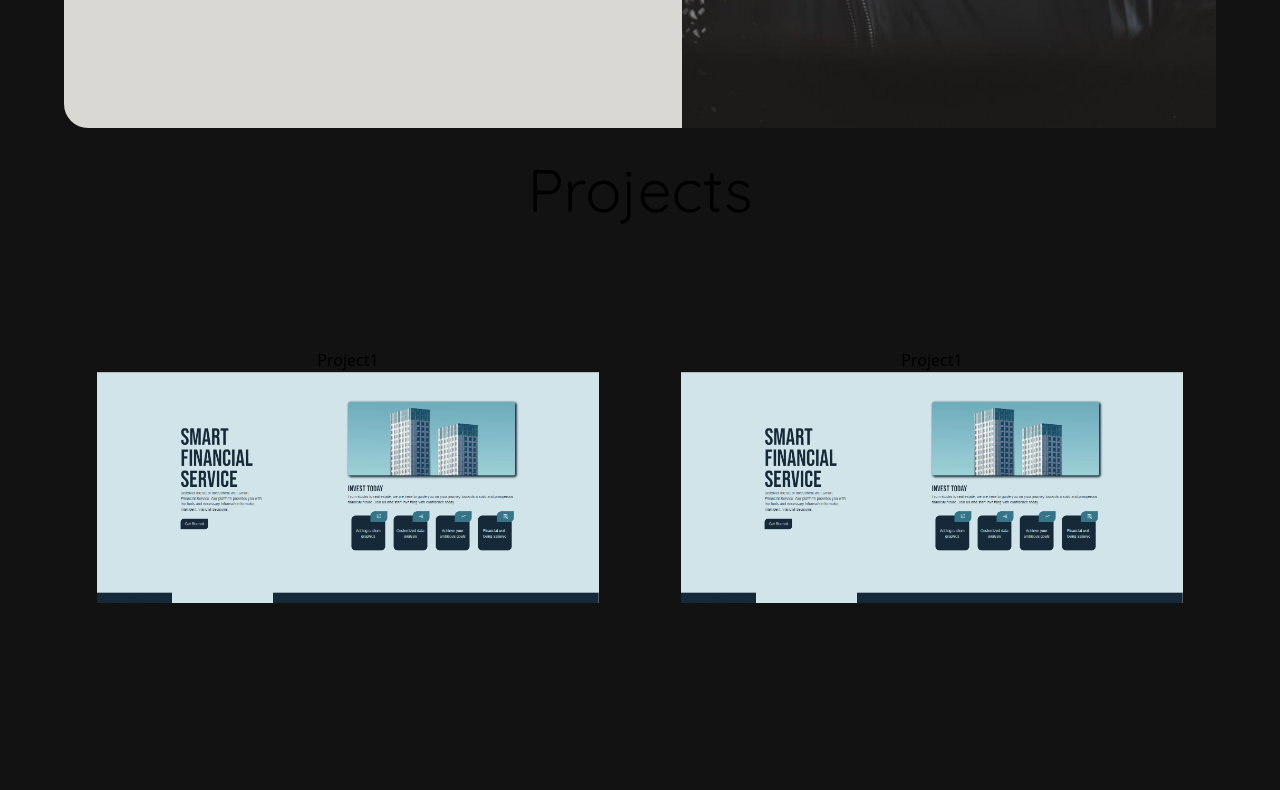
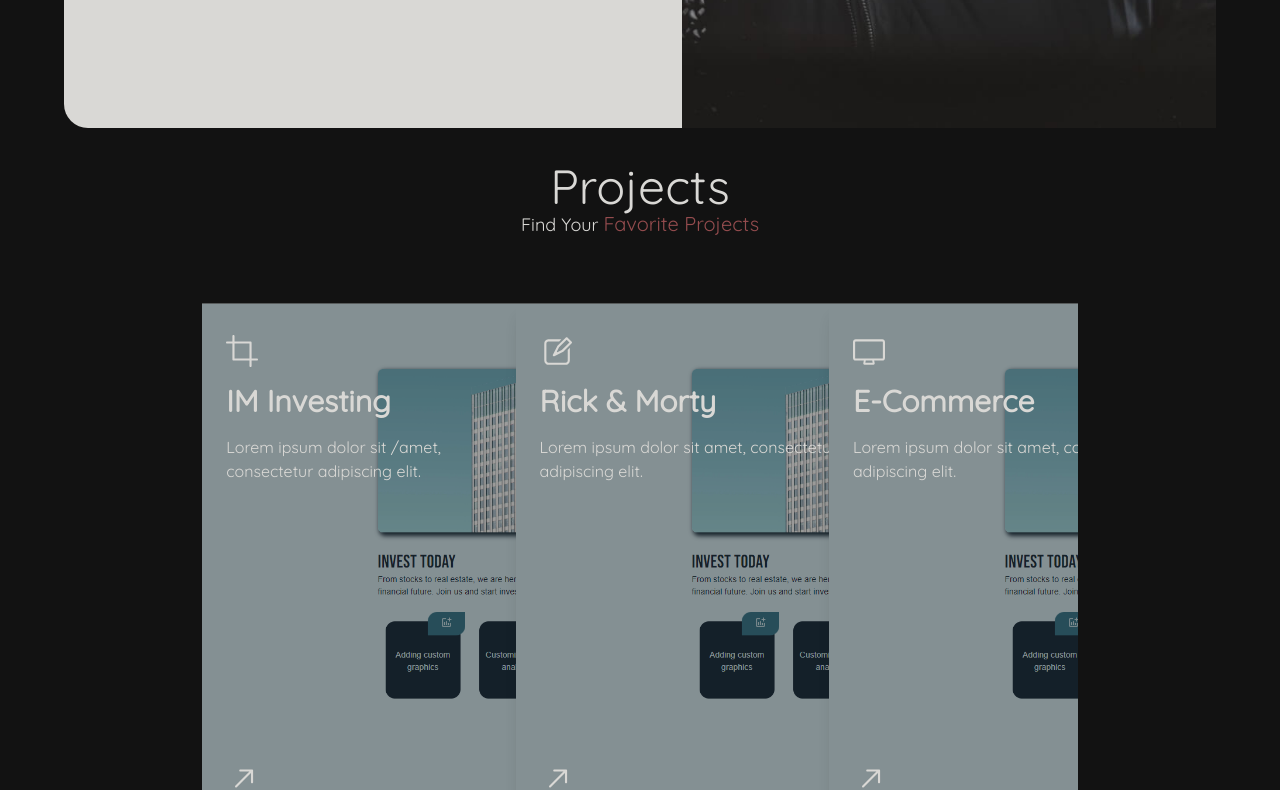
Before and after one commit to Deenk22/PortFolio, a React (Vite) app: page / in a window 1280 px wide. Shown: the part 800-1590 px from the top of the page. Built offline with nearby package versions, Linux system fonts and the light colour scheme.

Commit message:
Projects Section Carrousel / Working on it

```diff
--- a/package.json
+++ b/package.json
@@ -12,7 +12,9 @@
   "dependencies": {
     "react": "^18.2.0",
     "react-dom": "^18.2.0",
-    "react-router-dom": "^6.18.0"
+    "react-icons": "^4.11.0",
+    "react-router-dom": "^6.18.0",
+    "swiper": "^11.0.4"
   },
   "devDependencies": {
     "@types/react": "^18.2.15",
--- /dev/null
+++ b/src/components/Carrousel/Carrousel.jsx
@@ -0,0 +1,82 @@
+import {Swiper, SwiperSlide} from "swiper/react";
+import "swiper/css";
+import "swiper/css/navigation";
+import "swiper/css/pagination";
+import {FreeMode, Pagination} from "swiper/modules";
+import {ServiceData} from "../../constants";
+import {RxArrowTopRight} from "react-icons/rx";
+
+export default function Carrousel() {
+  return (
+    <div className="flex flex-col items-center justify-center h-screen bg-black-deenk">
+      <div className="flex flex-col justify-center items-center">
+        <h1 className="text-white-section1 text-5xl font-main">Projects</h1>
+        <p className="text-white-section1 text-lg font-main mb-16">
+          Find Your{" "}
+          <span className="text-hover-font text-xl">Favorite Projects</span>
+        </p>
+      </div>
+      <Swiper
+        breakpoints={{
+          320: {
+            slidesPerView: 1,
+            spaceBetween: 10,
+          },
+          640: {
+            slidesPerView: 2,
+            spaceBetween: 15,
+          },
+          768: {
+            slidesPerView: 3,
+            spaceBetween: 20,
+          },
+          1024: {
+            slidesPerView: 2,
+            spaceBetween: 40,
+          },
+          1280: {
+            slidesPerView: 3,
+            spaceBetween: 64,
+          },
+          1536: {
+            slidesPerView: 3,
+            spaceBetween: 64,
+          },
+        }}
+        // onSlideChange={() => console.log("Changing")}
+        // onSwiper={(swiper) => console.log(swiper)}
+        freeMode={true}
+        pagination={{
+          clickable: true,
+        }}
+        modules={[FreeMode, Pagination]}
+        className="max-w-[90%] lg:max-w-[76%]"
+      >
+        {ServiceData.map((item) => (
+          <SwiperSlide key={item.title}>
+            <div className="flex flex-col gap-6 mb-20 group relative shadow-lg text-white-section1 rounded-xl px-6 py-8 h-[256px] w-[248px] md:h-[304px] md:w-[216px] lg:h-[512px] lg:w-[352px] cursor-pointer">
+              <div
+                className="absolute inset-0 bg-cover bg-center"
+                style={{backgroundImage: `url(${item.backgroundImage})`}}
+              />
+              <div className="absolute inset-0 bg-black-deenk opacity-40 group-hover:opacity-80" />
+              <div className="relative flex flex-col gap-4">
+                <item.icon className="text-white-section1 group-hover:text-hover-font w-[32px] h-[32px]" />
+                <h1 className="text-xl lg:text-3xl font-main text-white-section1 group-hover:text-hover-font">
+                  <strong>{item.title}</strong>
+                </h1>
+                <p className="lg:text-[16px] font-main text-white-section1">
+                  {item.content}
+                </p>
+              </div>
+              <RxArrowTopRight
+                size={"2em"}
+                className="absolute bottom-5 left-6 w-[35px] h-[35px]text-white group-hover:text-hover-font group-hover:rotate-45 duration-200"
+              />
+            </div>
+          </SwiperSlide>
+        ))}
+      </Swiper>
+    </div>
+  );
+}
--- a/src/components/Navbar/Navbar.jsx
+++ b/src/components/Navbar/Navbar.jsx
@@ -2,14 +2,14 @@ import {navLinks} from "../../constants";
 
 export default function Navbar() {
   return (
-    <nav className="wrapper h-32 flex items-center justify-between sticky top-0 z-20">
+    <nav className="wrapper h-32 flex items-center sticky top-0 z-20">
       <input type="checkbox" id="navbar" className="peer hidden" />
       <label
         htmlFor="navbar"
-        className="bg-open-menu w-6 h-8 bg-cover bg-center cursor-pointer peer-checked:bg-close-menu transition-all z-10 md:hidden"
+        className="bg-open-menu rounded-xl w-6 h-6 bg-cover bg-center cursor-pointer peer-checked:bg-close-menu transition-all  z-10 md:hidden"
       ></label>
-      <div className="fixed inset-0 bg-gradient-to-b from-white/70 to-black/70 translate-x-full peer-checked:translate-x-0 transition-transform md:static md:translate-x-0 md:bg-none">
-        <ul className="absolute inset-x-0 top-24 p-12 bg-black-deenk w-[90%] m-auto rounded-md h-max text-center grid gap-6 shadow-2xl md:w-max md:bg-transparent md:p-0 md:grid-flow-col md:static">
+      <div className="fixed flex justify-center inset-0 bg-gradient-to-b from-white-section1/60 to-black-deenk/90 translate-y-full  peer-checked:translate-y-0 transition-transform duration-500 md:static md:translate-y-0 md:bg-none">
+        <ul className="absolute inset-y-0 p-8 bg-black-deenk w-[90%] m-auto rounded-2xl h-max text-center grid gap-4 shadow-2xl md:w-max md:bg-transparent md:p-0 md:grid-flow-col md:static">
           {navLinks.map((link) => (
             <li key={link.id}>
               <a className="text-white-section1 font-main" href={`#${link.id}`}>
--- a/src/constants/index.js
+++ b/src/constants/index.js
@@ -1,3 +1,12 @@
+import {
+  RxCrop,
+  RxDesktop,
+  RxPencil2,
+  RxReader,
+  RxRocket,
+  RxAccessibility,
+} from "react-icons/rx";
+
 export const navLinks = [
   {href: "about-me", label: "About Me", id: "about"},
   {href: "projects", label: "Projects", id: "projects"},
@@ -8,3 +17,42 @@ export const icons = [
   {src: "./src/assets/icons/github.svg", label: "github"},
   {src: "./src/assets/icons/youtube.svg", label: "youtube"},
 ];
+
+export const ServiceData = [
+  {
+    icon: RxCrop,
+    title: "IM Investing",
+    content: "Lorem ipsum dolor sit /amet, consectetur adipiscing elit.",
+    backgroundImage: "./src/assets/probando/01.png",
+  },
+  {
+    icon: RxPencil2,
+    title: "Rick & Morty",
+    content: "Lorem ipsum dolor sit amet, consectetur adipiscing elit.",
+    backgroundImage: "./src/assets/probando/01.png",
+  },
+  {
+    icon: RxDesktop,
+    title: "E-Commerce",
+    content: "Lorem ipsum dolor sit amet, consectetur adipiscing elit.",
+    backgroundImage: "./src/assets/probando/01.png",
+  },
+  {
+    icon: RxReader,
+    title: "Seo",
+    content: "Lorem ipsum dolor sit amet, consectetur adipiscing elit.",
+    backgroundImage: "./src/assets/probando/01.png",
+  },
+  {
+    icon: RxAccessibility,
+    title: "Management",
+    content: "Lorem ipsum dolor sit amet, consectetur adipiscing elit.",
+    backgroundImage: "./src/assets/probando/01.png",
+  },
+  {
+    icon: RxRocket,
+    title: "Production",
+    content: "Lorem ipsum dolor sit amet, consectetur adipiscing elit.",
+    backgroundImage: "./src/assets/probando/01.png",
+  },
+];
--- a/src/sections/Projects.jsx
+++ b/src/sections/Projects.jsx
@@ -1,17 +1,9 @@
+import Carrousel from "../components/Carrousel/Carrousel";
+
 export default function Project() {
   return (
-    <section id="projects" className="wrapper bg-black-deenk h-screen">
-      <h1 className="text-center text-6xl font-main mt-8">Projects</h1>
-      <div className="grid grid-cols-1 xl:grid-cols-2 gap-4 mt-32">
-        <div className="flex flex-col items-center">
-          <h1>Project1</h1>
-          <img src="./src/assets/probando/01.png" width={502} alt="" />
-        </div>
-        <div className="flex flex-col items-center">
-          <h1>Project1</h1>
-          <img src="./src/assets/probando/01.png" width={502} alt="" />
-        </div>
-      </div>
+    <section id="projects" className="wrapper bg-black-deenk">
+      <Carrousel />
     </section>
   );
 }
```
Also changed, not shown: 1 other file (tests, documents, lock files or other folders).
